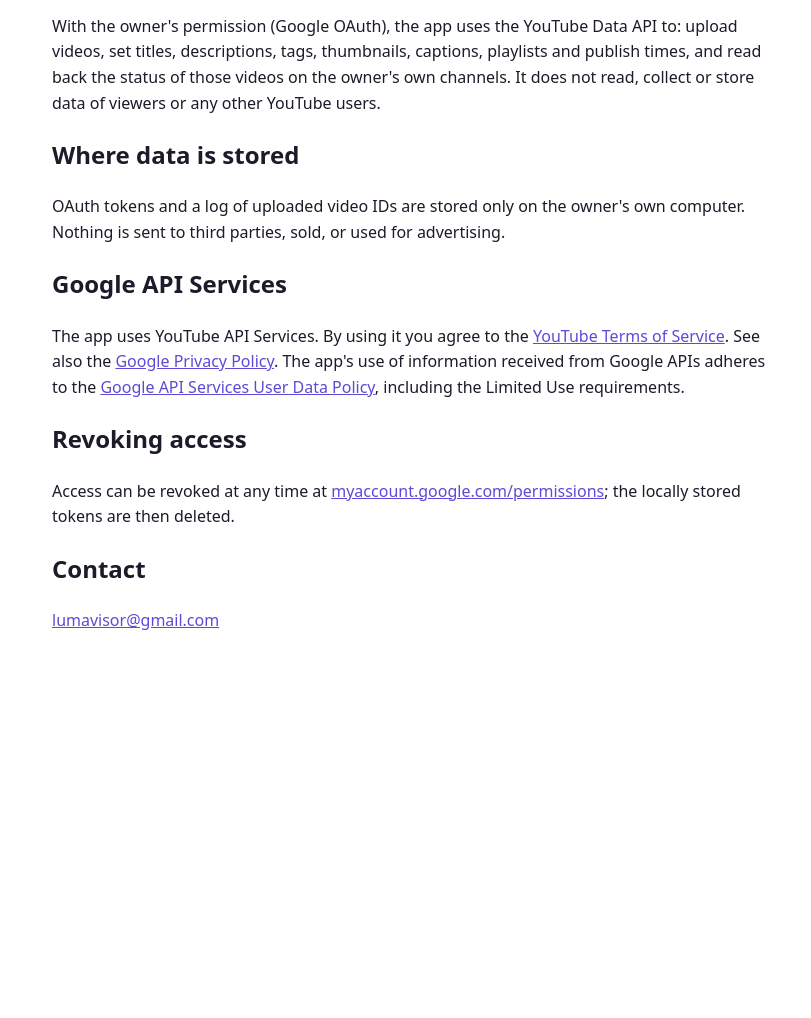
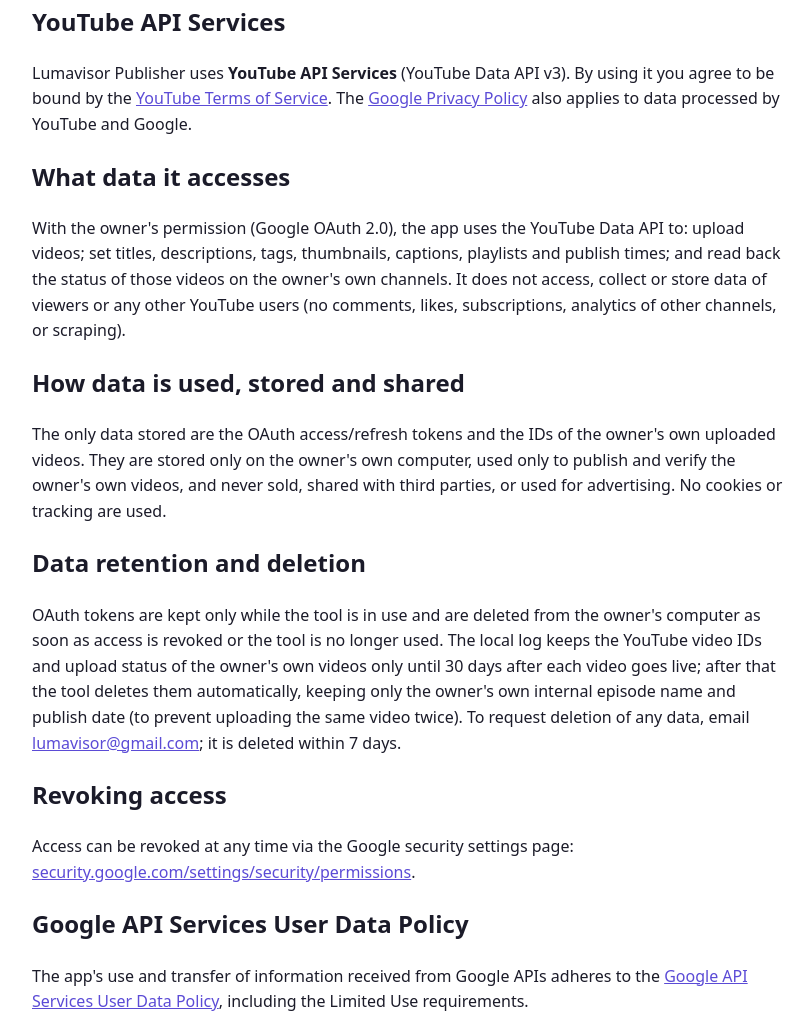
Before and after one commit to lumavisor/lumavisor.github.io, a plain HTML site: page privacy.html in a window 1280 px wide. Shown: the part 332-1350 px from the top of the page, without its empty margins (228-1039 px from the left). Before the commit the page ends 1006 px from the top, so only its background shows below. Drawn offline with Linux system fonts and the light colour scheme.

Commit message:
Add terms of service, YouTube API and data deletion sections

```diff
--- a/privacy.html
+++ b/privacy.html
@@ -1,30 +1,40 @@
 <!DOCTYPE html>
 <html lang="en"><head><meta charset="utf-8"><meta name="viewport" content="width=device-width,initial-scale=1">
 <title>Lumavisor Publisher — Privacy Policy</title>
-<style>body{font-family:system-ui,sans-serif;max-width:720px;margin:40px auto;padding:0 20px;line-height:1.6;color:#1b1b29}a{color:#5b4bd6}</style>
+<style>body{font-family:system-ui,sans-serif;max-width:760px;margin:40px auto;padding:0 20px;line-height:1.6;color:#1b1b29}a{color:#5b4bd6}nav a{margin-right:16px}</style>
 </head><body>
+<nav><a href="index.html">Home</a><a href="privacy.html">Privacy Policy</a><a href="terms.html">Terms of Service</a></nav>
 <h1>Privacy Policy — Lumavisor Publisher</h1>
 <p>Last updated: 22 November 2026</p>
 <h2>Who uses this app</h2>
 <p>Lumavisor Publisher is an internal tool used only by the owner of the Lumavisor YouTube channels to publish
 the owner's own videos. It has no other users.</p>
+<h2>YouTube API Services</h2>
+<p>Lumavisor Publisher uses <strong>YouTube API Services</strong> (YouTube Data API v3). By using it you agree to be bound by the
+<a href="https://www.youtube.com/t/terms">YouTube Terms of Service</a>. The
+<a href="https://policies.google.com/privacy">Google Privacy Policy</a> also applies to data processed by YouTube and Google.</p>
 <h2>What data it accesses</h2>
-<p>With the owner's permission (Google OAuth), the app uses the YouTube Data API to: upload videos, set titles,
-descriptions, tags, thumbnails, captions, playlists and publish times, and read back the status of those videos
-on the owner's own channels. It does not read, collect or store data of viewers or any other YouTube users.</p>
-<h2>Where data is stored</h2>
-<p>OAuth tokens and a log of uploaded video IDs are stored only on the owner's own computer. Nothing is sent to
-third parties, sold, or used for advertising.</p>
-<h2>Google API Services</h2>
-<p>The app uses YouTube API Services. By using it you agree to the
-<a href="https://www.youtube.com/t/terms">YouTube Terms of Service</a>. See also the
-<a href="https://policies.google.com/privacy">Google Privacy Policy</a>.
-The app's use of information received from Google APIs adheres to the
+<p>With the owner's permission (Google OAuth 2.0), the app uses the YouTube Data API to: upload videos; set titles,
+descriptions, tags, thumbnails, captions, playlists and publish times; and read back the status of those videos
+on the owner's own channels. It does not access, collect or store data of viewers or any other YouTube users
+(no comments, likes, subscriptions, analytics of other channels, or scraping).</p>
+<h2>How data is used, stored and shared</h2>
+<p>The only data stored are the OAuth access/refresh tokens and the IDs of the owner's own uploaded videos.
+They are stored only on the owner's own computer, used only to publish and verify the owner's own videos,
+and never sold, shared with third parties, or used for advertising. No cookies or tracking are used.</p>
+<h2>Data retention and deletion</h2>
+<p>OAuth tokens are kept only while the tool is in use and are deleted from the owner's computer as soon as access is
+revoked or the tool is no longer used. The local log keeps the YouTube video IDs and upload status of the owner's own videos only until
+30 days after each video goes live; after that the tool deletes them automatically, keeping only the owner's own internal
+episode name and publish date (to prevent uploading the same video twice).
+To request deletion of any data, email <a href="mailto:lumavisor@gmail.com">lumavisor@gmail.com</a>; it is deleted within 7 days.</p>
+<h2>Revoking access</h2>
+<p>Access can be revoked at any time via the Google security settings page:
+<a href="https://security.google.com/settings/security/permissions">security.google.com/settings/security/permissions</a>.</p>
+<h2>Google API Services User Data Policy</h2>
+<p>The app's use and transfer of information received from Google APIs adheres to the
 <a href="https://developers.google.com/terms/api-services-user-data-policy">Google API Services User Data Policy</a>,
 including the Limited Use requirements.</p>
-<h2>Revoking access</h2>
-<p>Access can be revoked at any time at
-<a href="https://myaccount.google.com/permissions">myaccount.google.com/permissions</a>; the locally stored tokens are then deleted.</p>
 <h2>Contact</h2>
 <p><a href="mailto:lumavisor@gmail.com">lumavisor@gmail.com</a></p>
 </body></html>
```
Also changed, not shown: index.html (+7 -2 lines), terms.html (added, +31 -0 lines).
